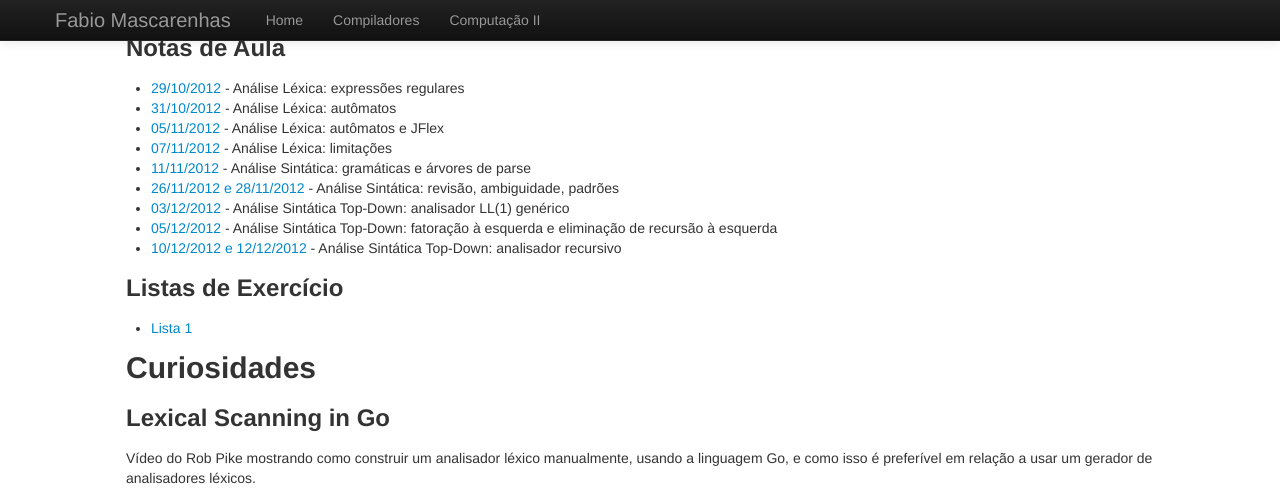
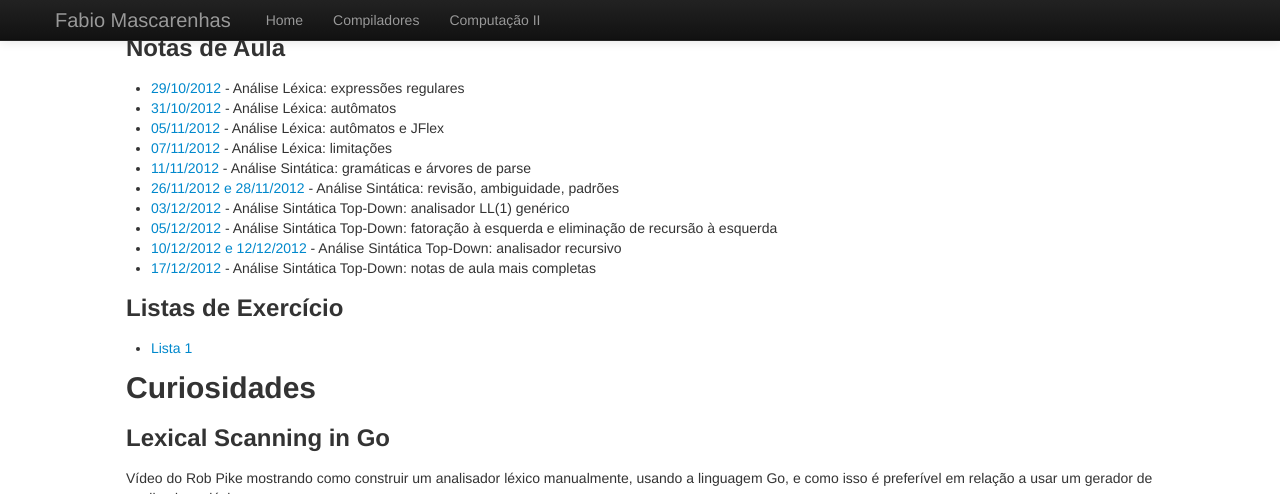
Before and after one commit to fabiomascarenhas/fabiomascarenhas.github.com, a Jekyll site: the page built from comp/index.md, in a window 1280 px wide and 900 px high, scrolled down 1405 px, cut to the strip 0-494 px from the top of the window. Built offline with Jekyll 4.4.1, drawn with Linux system fonts in a browser that asks for light colours.

Commit message:
notas de aula compiladores 17/12

```diff
--- a/comp/index.md
+++ b/comp/index.md
@@ -123,6 +123,8 @@ tem código que exercita as classes.
 * [03/12/2012](Parsing_03122012.zip) - Análise Sintática Top-Down: analisador LL(1) genérico
 * [05/12/2012](Parsing_05122012.zip) - Análise Sintática Top-Down: fatoração à esquerda e eliminação de recursão à esquerda
 * [10/12/2012 e 12/12/2012](Parsing_12122012.zip) - Análise Sintática Top-Down: analisador recursivo
+* [17/12/2012](Parsing_17122012.zip) - Análise Sintática Top-Down: notas de aula mais completas
+
 
 ### Listas de Exercício
 
```
Also changed, not shown: 1 other file.
